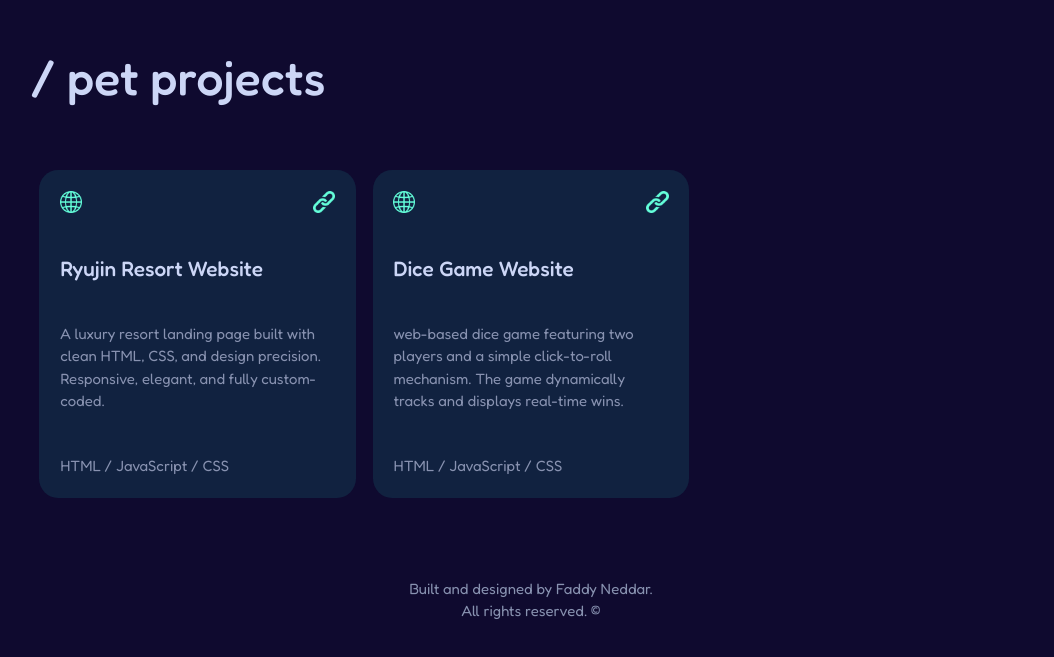
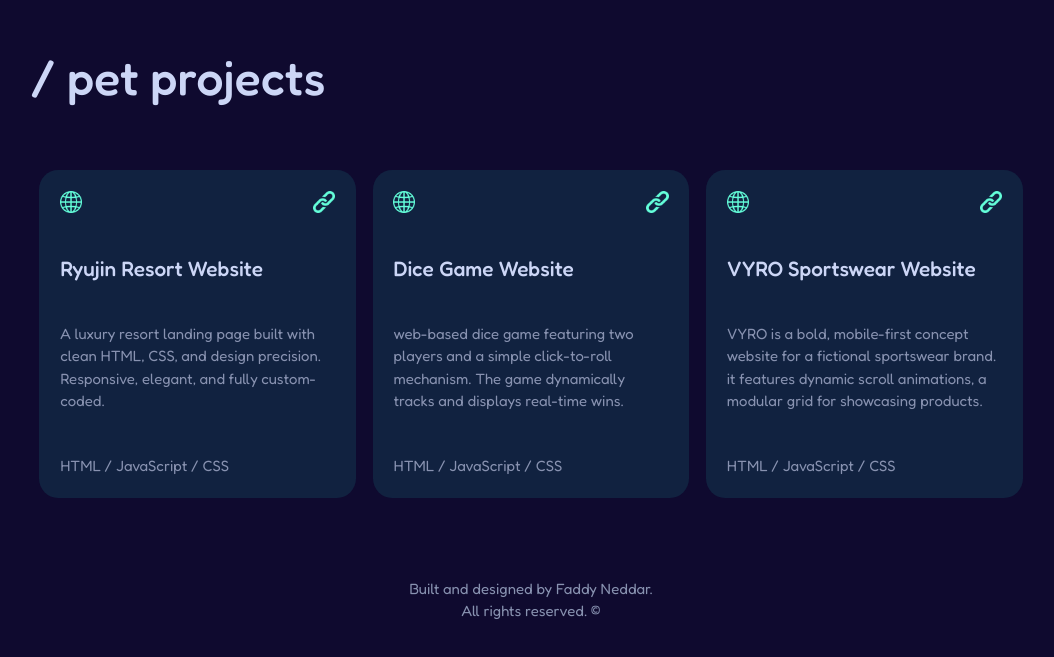
Before and after one commit to neddarfaddy/Portfolio, a plain HTML site: page portfolio.html in a window 1280 px wide. Shown: the part 1617-2274 px from the top of the page, without its empty margins (109-1163 px from the left). Drawn offline with Linux system fonts and the light colour scheme.

Commit message:
Update HMTL and CSS

```diff
--- a/portfolio.html
+++ b/portfolio.html
@@ -133,7 +133,21 @@
 
 
   </div>
+  <div class="project-row">
 
+    <div class="project-row-icons">
+      <img src="./imgs/website.png" alt="">
+     <a href="https://neddarfaddy.github.io/vyro/" target="_blank"><img src="./imgs/link.png" alt=""></a>
+
+    </div>
+
+    <h2>VYRO Sportswear Website</h2>
+    <p>VYRO is a bold, mobile-first concept website for a fictional sportswear brand.  it features dynamic scroll animations, a modular grid for showcasing products. </p>
+    <p>HTML / JavaScript / CSS</p>
+
+
+
+  </div>
 
 </div>
 
```
